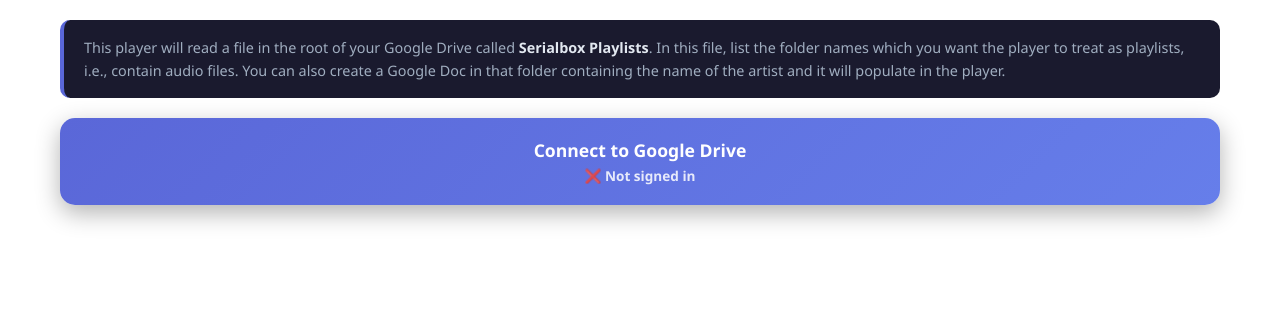
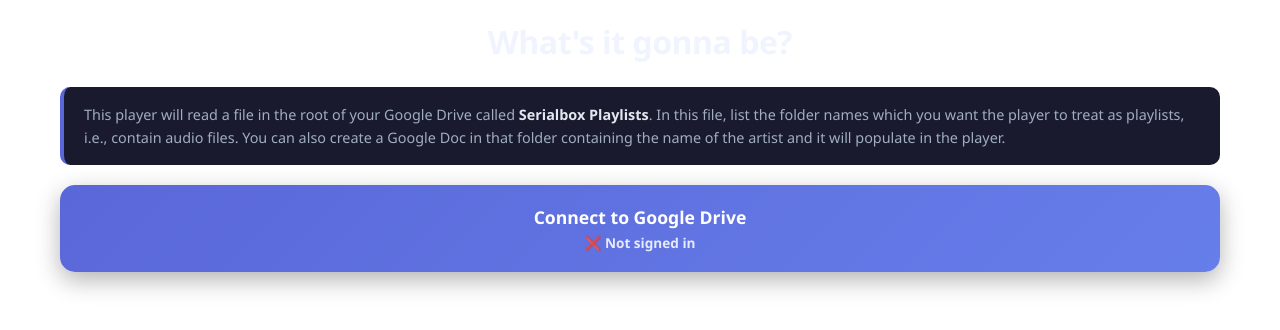
Before and after one commit to mikebluz/gdrive-player-ai, a website: page player.html in a window 1280 px wide. Drawn offline with Linux system fonts and the light colour scheme.

Commit message:
Add persistent page title header

```diff
--- a/css/styles.css
+++ b/css/styles.css
@@ -9,6 +9,15 @@ body {
     background: #ffffff;
     min-height: 100vh;
     color: #e2e8f0;
+}
+
+.page-title {
+    font-size: 2rem;
+    font-weight: 700;
+    color: #f0f4ff;
+    text-align: center;
+    margin-bottom: 24px;
+    letter-spacing: -0.5px;
 }
 
 .info-box {
--- a/player.html
+++ b/player.html
@@ -13,6 +13,8 @@
 
 <body>
   <div class="container">
+    <h1 class="page-title">What's it gonna be?</h1>
+
     <div class="info-box">
       <p>This player will read a file in the root of your Google Drive called <strong>Serialbox Playlists</strong>. In this file, list the folder names which you want the player to treat as playlists, i.e., contain audio files. You can also create a Google Doc in that folder containing the name of the artist and it will populate in the player.</p>
     </div>
```
